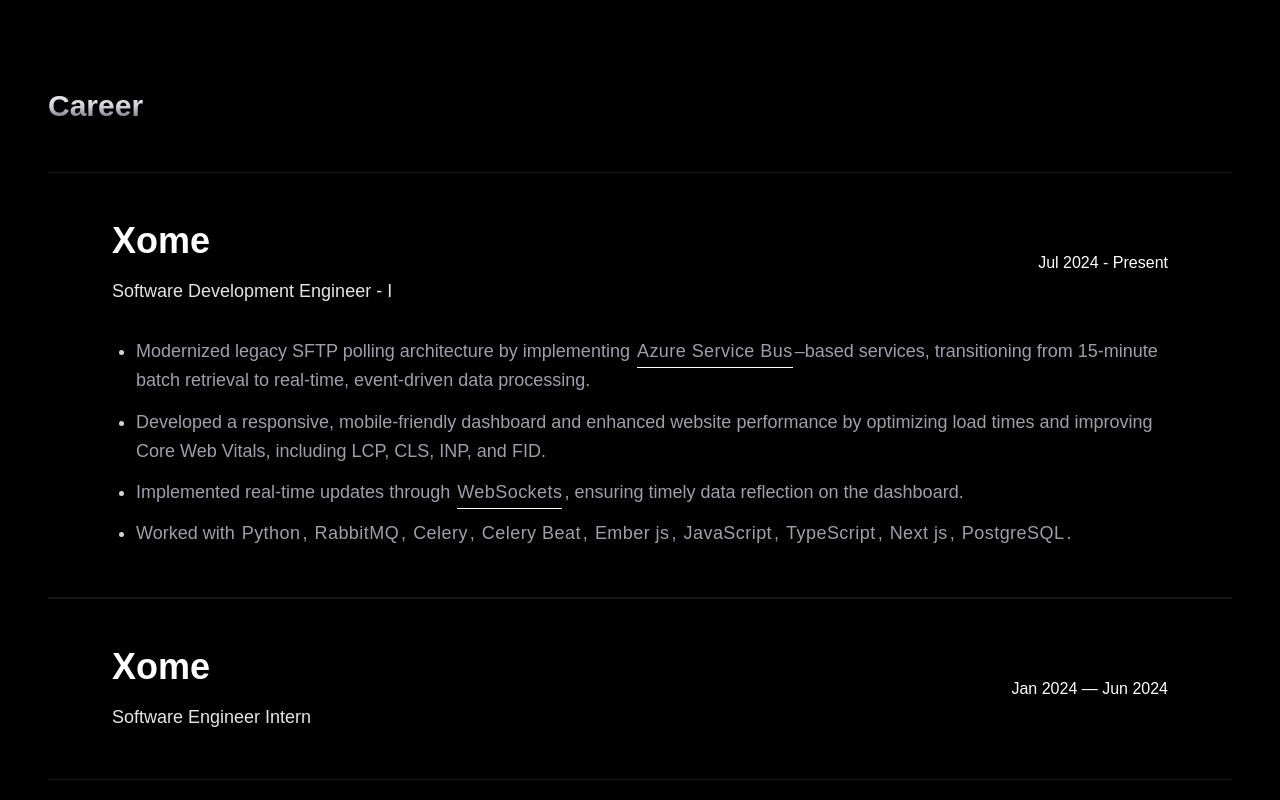
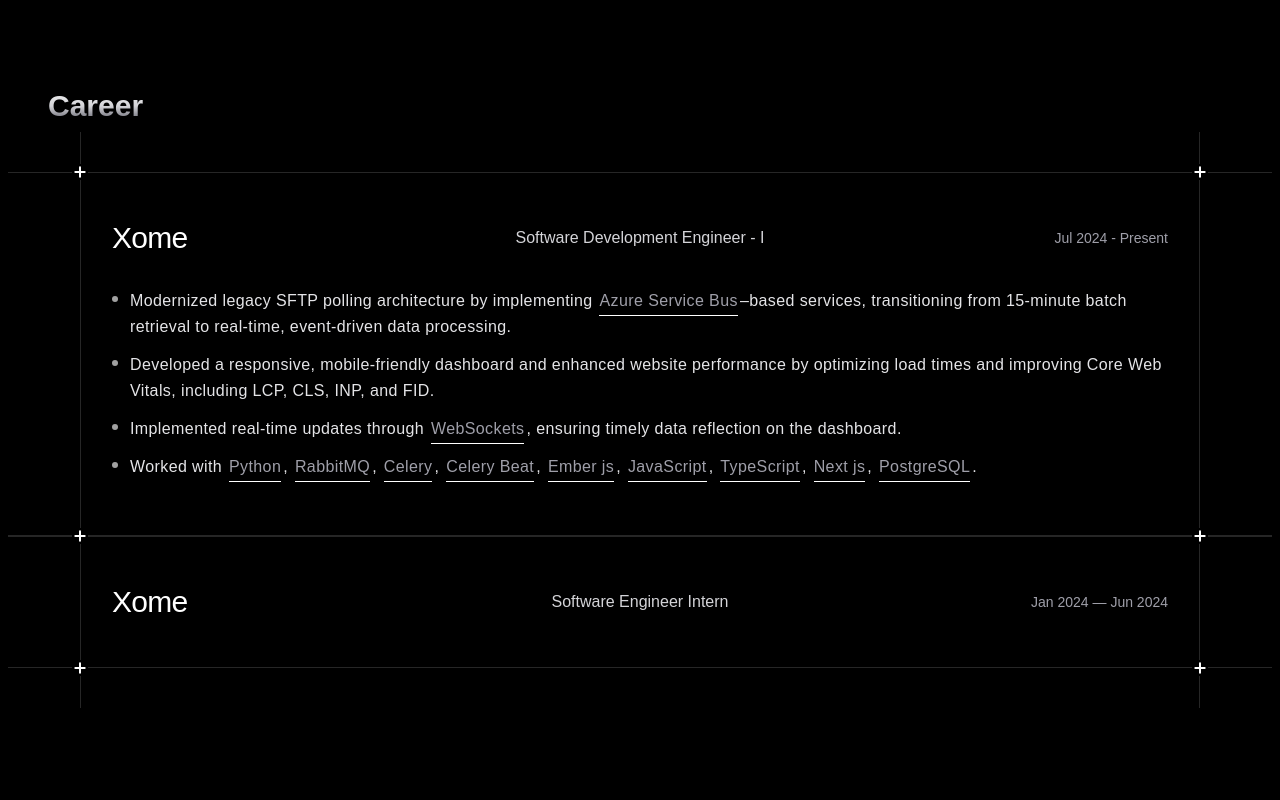
Before and after one commit to jagajith23/personal-portfolio, a Next.js app: page / in a window 1280 px wide. Shown: the part 1640-2440 px from the top of the page. Built offline with nearby package versions, Linux system fonts and the light colour scheme; a web font is replaced by a local one.

Commit message:
redesigned career section

```diff
--- a/app/index.tsx
+++ b/app/index.tsx
@@ -66,7 +66,7 @@
   }, []);
 
   return (
-    <div className="w-full bg-black">
+    <div className="w-screen bg-black">
       <AnimatePresence>
         {showIntro && <Intro onComplete={() => setShowIntro(false)} />}
       </AnimatePresence>
--- a/app/layout.tsx
+++ b/app/layout.tsx
@@ -92,7 +92,7 @@
   children: React.ReactNode;
 }>) {
   return (
-    <html lang="en">
+    <html lang="en" className="w-screen">
       <body
         className={`${geistSans.variable} ${geistMono.variable} ${aoboshiOne.variable} ${windSong.variable} antialiased w-screen`}
       >
--- a/components/hero.tsx
+++ b/components/hero.tsx
@@ -180,7 +180,7 @@
 
   return (
     <motion.section
-      className="relative h-screen overflow-hidden bg-black w-full"
+      className="relative h-screen w-screen overflow-hidden bg-black"
       initial="hidden"
       animate="visible"
       variants={containerVariants}
@@ -209,28 +209,29 @@
         </div>
       </motion.div>
 
-      {/* Social Links - Bottom Left */}
+      {/* --- MODIFIED SOCIAL LINKS SECTION --- */}
       <div
-        // variants={buttonVariants}
-        className="absolute bottom-10 left-8 z-50 flex items-center gap-4 md:bottom-16 md:left-16 overflow-hidden"
+        // Changed:
+        // 1. absolute position from bottom-10/left-8 to bottom-8/left-4 for mobile
+        // 2. Added flex-col for mobile (vertical stack) -> flex-row for desktop
+        // 3. Added items-start to align them nicely when vertical
+        className="absolute bottom-8 left-4 z-50 flex flex-col md:flex-row items-center gap-4 md:bottom-16 md:left-16 overflow-visible"
       >
         {SOCIAL_LINKS.map((link, idx) => (
           <MagneticSocialLink key={idx} {...link} idx={idx} />
         ))}
       </div>
 
-      {/* Explore Button - Bottom Right */}
       <motion.div
         variants={buttonVariants}
-        className="absolute bottom-10 right-8 z-50 md:bottom-16 md:right-16"
+        // Changed: Reduced margins on mobile (bottom-8 right-4)
+        className="absolute bottom-8 right-4 z-50 md:bottom-16 md:right-16"
       >
         <MagneticButton
           onClick={() => smoothScrollTo("#about")}
           title="Explore"
         />
       </motion.div>
-
-      {/* <VerticalPortrait /> */}
     </motion.section>
   );
 }
@@ -447,7 +448,7 @@
         top-1/2
         -translate-y-1/2
         h-[70vh]
-        w-[220px]
+        w-55
         overflow-hidden
         pointer-events-none
         hidden
--- a/components/intro/career/career-section.tsx
+++ b/components/intro/career/career-section.tsx
@@ -3,11 +3,18 @@
 import {
   AnimatePresence,
   motion,
+  MotionValue,
   useMotionValue,
   useSpring,
   useTransform,
 } from "framer-motion";
-import { useEffect, useRef, useState } from "react";
+import React, {
+  useCallback,
+  useEffect,
+  useMemo,
+  useRef,
+  useState,
+} from "react";
 
 // import { forwardRef } from "react";
 // import {
@@ -435,8 +442,31 @@
   "MongoDB",
 ];
 
-const TechHighlight = ({ text }: { text: string }) => {
-  const regex = new RegExp(`(${HIGHLIGHT_WORDS.join("|")})`, "g");
+const PlusIcon = ({ className }: { className?: string }) => (
+  <svg
+    xmlns="http://www.w3.org/2000/svg"
+    viewBox="0 0 24 24"
+    fill="none"
+    stroke="white"
+    strokeWidth="3"
+    strokeLinecap="round"
+    strokeLinejoin="round"
+    className={className}
+  >
+    <path d="M5 12h14" />
+    <path d="M12 5v14" />
+  </svg>
+);
+
+const TechHighlight = React.memo(({ text }: { text: string }) => {
+  const escapeRegex = (str: string) =>
+    str.replace(/[.*+?^${}()|[\]\\]/g, "\\$&");
+
+  const regex = new RegExp(
+    `(${HIGHLIGHT_WORDS.map(escapeRegex).join("|")})`,
+    "g"
+  );
+
   const parts = text.split(regex);
 
   return (
@@ -445,7 +475,11 @@
         const isHighlight = HIGHLIGHT_WORDS.includes(part);
 
         if (!isHighlight) {
-          return <span key={i}>{part}</span>;
+          return (
+            <span key={i} className="text-zinc-200 font-medium tracking-wide">
+              {part}
+            </span>
+          );
         }
 
         return (
@@ -470,7 +504,7 @@
       })}
     </span>
   );
-};
+});
 
 const HoverImage = ({
   active,
@@ -480,8 +514,8 @@
 }: {
   active: boolean;
   currentImage: string | null;
-  mouseX: any;
-  mouseY: any;
+  mouseX: MotionValue<number>;
+  mouseY: MotionValue<number>;
 }) => {
   return (
     <motion.div
@@ -525,14 +559,16 @@
 
 const Career = () => {
   const [activeId, setActiveId] = useState<number | null>(1);
-
   const [hoveredCardId, setHoveredCardId] = useState<number | null>(null);
   const [currentImageIndex, setCurrentImageIndex] = useState(0);
 
   const cursorX = useMotionValue(0);
   const cursorY = useMotionValue(0);
 
-  const activeImages = CAREER.find((c) => c.id === hoveredCardId)?.images || [];
+  const activeImages = useMemo(
+    () => CAREER.find((c) => c.id === hoveredCardId)?.images || [],
+    [hoveredCardId]
+  );
 
   useEffect(() => {
     if (!hoveredCardId || activeImages.length === 0) return;
@@ -542,16 +578,16 @@
     }, 1800);
 
     return () => clearInterval(interval);
-  }, [hoveredCardId, activeImages.length]);
+  }, [hoveredCardId, activeImages]);
 
   useEffect(() => {
     setCurrentImageIndex(0);
   }, [hoveredCardId]);
 
-  const handleMouseMove = (e: React.MouseEvent) => {
+  const handleMouseMove = useCallback((e: React.MouseEvent) => {
     cursorX.set(e.clientX + 10);
     cursorY.set(e.clientY + 10);
-  };
+  }, []);
 
   return (
     <motion.section
@@ -596,6 +632,7 @@
             <CareerCard
               key={item.id}
               {...item}
+              i={item.id}
               isActive={activeId === item.id}
               onClick={() => setActiveId(activeId === item.id ? null : item.id)}
               onHoverStart={() => setHoveredCardId(item.id)}
@@ -609,17 +646,21 @@
 };
 
 interface CardProps {
-  company: string;
-  period: string;
-  role: string;
-  bullets: string[];
-  isActive: boolean;
-  onClick: () => void;
-  onHoverStart: () => void;
-  onHoverEnd: () => void;
+  readonly i: number;
+  readonly company: string;
+  readonly period: string;
+  readonly role: string;
+  readonly bullets: readonly string[];
+  readonly isActive: boolean;
+  readonly onClick: () => void;
+  readonly onHoverStart: () => void;
+  readonly onHoverEnd: () => void;
 }
 
-const CareerCard = ({
+const SPRING_CONFIG = { damping: 50, stiffness: 100, mass: 0.1 };
+
+const CareerCard = React.memo(
+  ({
     company,
     period,
     role,
@@ -629,86 +670,152 @@
     onHoverStart,
     onHoverEnd,
   }: CardProps) => {
-  const baseX = useMotionValue(0);
-  const X = useMotionValue(0);
+    const ref = useRef<HTMLDivElement>(null);
 
-  const companyX = useSpring(baseX, { stiffness: 150, damping: 18 });
-  const roleX = useSpring(baseX, { stiffness: 120, damping: 20 });
-  const periodX = useSpring(X, { stiffness: 90, damping: 22 });
+    const mouseX = useMotionValue(0);
+    const mouseY = useMotionValue(0);
+
+    const springX = useSpring(mouseX, SPRING_CONFIG);
+    const springY = useSpring(mouseY, SPRING_CONFIG);
+
+    const textX = useTransform(springX, (x) => x * 0.15);
+    const textY = useTransform(springY, (y) => y * 0.25);
+
+    const handleMouseMove = (e: React.MouseEvent<HTMLDivElement>) => {
+      if (isActive || !ref.current) return;
+
+      const { left, top, width, height } = ref.current.getBoundingClientRect();
+      const centerX = left + width / 2;
+      const centerY = top + height / 2;
+
+      const displacementX = (e.clientX - centerX) / 10;
+      const displacementY = (e.clientY - centerY) / 10;
+
+      mouseX.set(displacementX);
+      mouseY.set(displacementY);
+    };
 
     const handleMouseEnter = () => {
       onHoverStart();
-    if (!isActive) {
-      baseX.set(20);
-      X.set(-20);
-    }
     };
 
     const handleMouseLeave = () => {
       onHoverEnd();
-    if (!isActive) {
-      baseX.set(0);
-      X.set(0);
-    }
+      mouseX.set(0);
+      mouseY.set(0);
     };
 
     const handleClick = () => {
-    baseX.set(0);
-    X.set(0);
+      mouseX.set(0);
+      mouseY.set(0);
       onClick();
     };
 
     return (
       <motion.div
+        ref={ref}
         layout
         onClick={handleClick}
+        onMouseMove={handleMouseMove}
         onMouseEnter={handleMouseEnter}
         onMouseLeave={handleMouseLeave}
-      className="w-full border-y border-neutral-900 text-white px-16 py-12 cursor-pointer relative"
-      transition={{ layout: { duration: 0.4, ease: "easeInOut" } }}
+        initial={false}
+        style={{ x: springX, y: springY }}
+        className="w-full text-white cursor-pointer relative group"
       >
-      <div className="flex justify-between items-center relative z-10">
-        <div className="flex flex-col gap-4">
+        {/* Horizontal Top */}
+        <div className="absolute top-0 -left-10 -right-10 h-px bg-neutral-800 transition-colors duration-300 group-hover:bg-neutral-600" />
+
+        {/* Horizontal Bottom */}
+        <div className="absolute bottom-0 -left-10 -right-10 h-px bg-neutral-800 transition-colors duration-300 group-hover:bg-neutral-600" />
+
+        {/* Vertical Left */}
+        <div className="absolute left-8 -top-10 -bottom-10 w-px bg-neutral-800 transition-colors duration-300 group-hover:bg-neutral-600 z-0" />
+
+        {/* Vertical Right */}
+        <div className="absolute right-8 -top-10 -bottom-10 w-px bg-neutral-800 transition-colors duration-300 group-hover:bg-neutral-600 z-0" />
+
+        {/* Top Left */}
+        <div className="absolute left-8 top-0 -translate-x-1/2 -translate-y-1/2 z-10 bg-black text-neutral-800 transition-colors duration-300 group-hover:text-neutral-500">
+          <PlusIcon className="w-4 h-4" />
+        </div>
+        {/* Top Right */}
+        <div className="absolute right-8 top-0 translate-x-1/2 -translate-y-1/2 z-10 bg-black text-neutral-800 transition-colors duration-300 group-hover:text-neutral-500">
+          <PlusIcon className="w-4 h-4" />
+        </div>
+        {/* Bottom Left */}
+        <div className="absolute left-8 bottom-0 -translate-x-1/2 translate-y-1/2 z-10 bg-black text-neutral-800 transition-colors duration-300 group-hover:text-neutral-500">
+          <PlusIcon className="w-4 h-4" />
+        </div>
+        {/* Bottom Right */}
+        <div className="absolute right-8 bottom-0 translate-x-1/2 translate-y-1/2 z-10 bg-black text-neutral-800 transition-colors duration-300 group-hover:text-neutral-500">
+          <PlusIcon className="w-4 h-4" />
+        </div>
+
+        <div className="px-16 py-12 relative z-10">
+          <motion.div
+            layout="position"
+            style={{ x: textX, y: textY }}
+            className="grid grid-cols-1 md:grid-cols-12 gap-6 items-center"
+          >
             <motion.p
-            className="font-bold text-xl md:text-4xl"
-            style={{ x: companyX }}
+              layout="position"
+              className="md:col-span-3 text-2xl md:text-3xl font-medium tracking-tight group-hover:text-white transition-colors"
             >
               {company}
             </motion.p>
 
             <motion.p
-            className="font-extralight text-sm md:text-lg text-neutral-200"
-            style={{ x: roleX }}
+              layout="position"
+              className="md:col-span-6 text-sm md:text-base text-zinc-300 leading-snug text-center group-hover:text-zinc-100 transition-colors"
             >
               {role}
             </motion.p>
-        </div>
 
-        <motion.p style={{ x: periodX }}>{period}</motion.p>
-      </div>
+            <motion.p
+              layout="position"
+              className="md:col-span-3 text-xs md:text-sm text-zinc-400 md:text-right group-hover:text-zinc-300 transition-colors"
+            >
+              {period}
+            </motion.p>
+          </motion.div>
 
           <AnimatePresence>
             {isActive && (
-          <motion.ul
+              <motion.div
+                key="content"
                 initial={{ opacity: 0, height: 0 }}
                 animate={{ opacity: 1, height: "auto" }}
                 exit={{ opacity: 0, height: 0 }}
                 transition={{ duration: 0.4, ease: "easeInOut" }}
-            className="mt-8 space-y-3 text-neutral-300 overflow-hidden relative z-10"
+                style={{ overflow: "hidden" }}
               >
-            {bullets.map((bullet, i) => (
-              <li
-                key={`${company}-${i}`}
-                className="list-disc ml-6 text-sm md:text-lg"
+                <div className="pt-8 pb-2 flex flex-col gap-3 text-neutral-300">
+                  {bullets.map((bullet, idx) => (
+                    <motion.div
+                      key={`${company}-${idx}`}
+                      initial={{ opacity: 0, x: -10 }}
+                      animate={{ opacity: 1, x: 0 }}
+                      transition={{
+                        duration: 0.3,
+                        delay: idx * 0.1,
+                        ease: "easeOut",
+                      }}
+                      className="flex items-start gap-3"
                     >
+                      <span className="mt-2 h-1.5 w-1.5 shrink-0 rounded-full bg-neutral-400" />
+                      <span className="text-sm md:text-base leading-relaxed">
                         <TechHighlight text={bullet} />
-              </li>
+                      </span>
+                    </motion.div>
                   ))}
-          </motion.ul>
+                </div>
+              </motion.div>
             )}
           </AnimatePresence>
+        </div>
       </motion.div>
     );
-};
-
+  }
+);
 export default Career;
```
Lines whose indentation alone changed are shown as unchanged.
